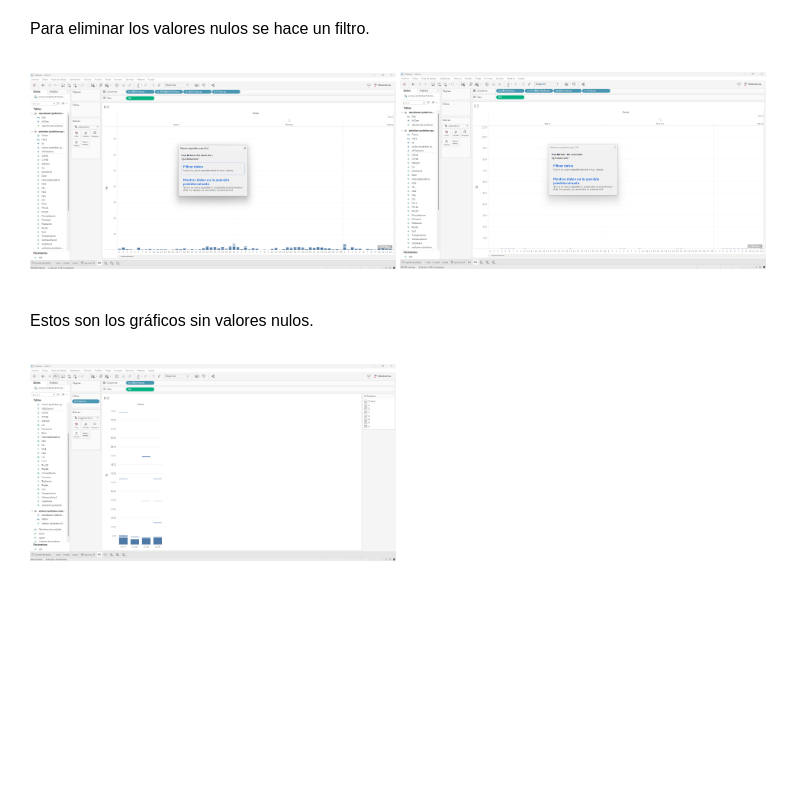
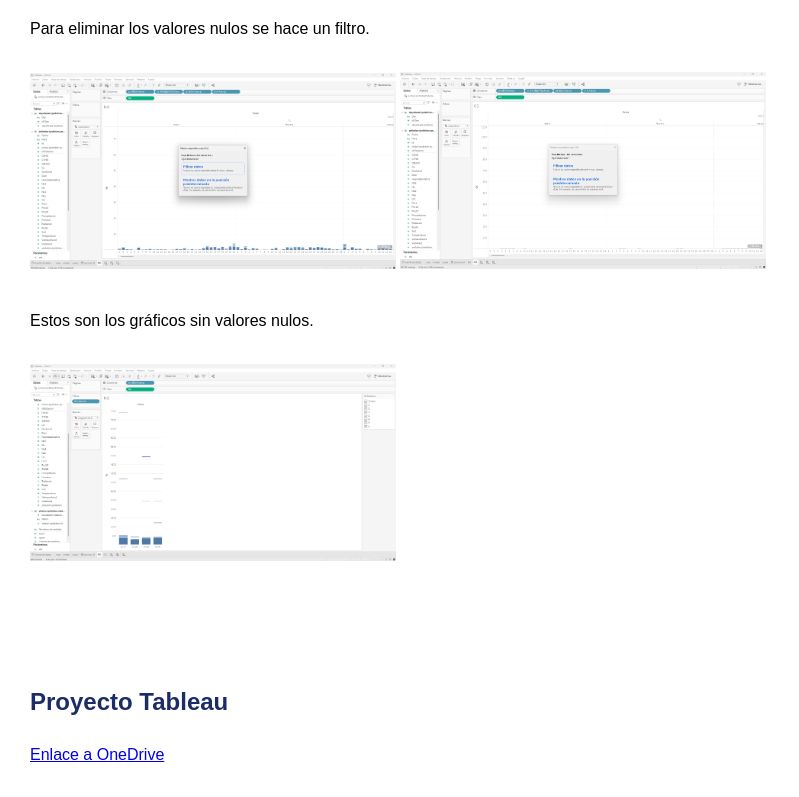
Before and after one commit to RaqDP/retoBigData, a plain HTML site: page index.html in a window 1280 px wide. Shown: the part 1850-2647 px from the top of the page, without its empty margins (0-799 px from the left). Before the commit the page ends 2463 px from the top, so only its background shows below. Drawn offline with Linux system fonts and the light colour scheme.

Commit message:
Update index.html

```diff
--- a/index.html
+++ b/index.html
@@ -147,6 +147,7 @@
     <nav>
         <a href="#pregunta8">Pregunta 8</a>
         <a href="#pregunta10">Pregunta 10</a>
+        <a href="#proyecto">Proyecto Tableau</a>
     </nav>
 
     <!-- Contenido de las preguntas y respuestas -->
@@ -173,6 +174,12 @@
         <img src="9.png" alt="Captura 9" class="small-img" onclick="showOverlay(this)">
         <p>Estos son los gráficos sin valores nulos.</p>
         <img src="10.png" alt="Captura 10" class="small-img" onclick="showOverlay(this)">
+    </section>
+
+    <section>
+        <h2 id="proyecto">Proyecto Tableau</h2>
+        <a href="https://1drv.ms/u/c/682d7208d0a75228/EU3CBvJQwKVKqAkySRabR48BkWLsHx2mmgP4qBqqNGmAGA?e=gElW1m" target="_blank">Enlace a OneDrive</a>
+
     </section>
 
     <!-- Contenedor de la imagen ampliada -->
```
